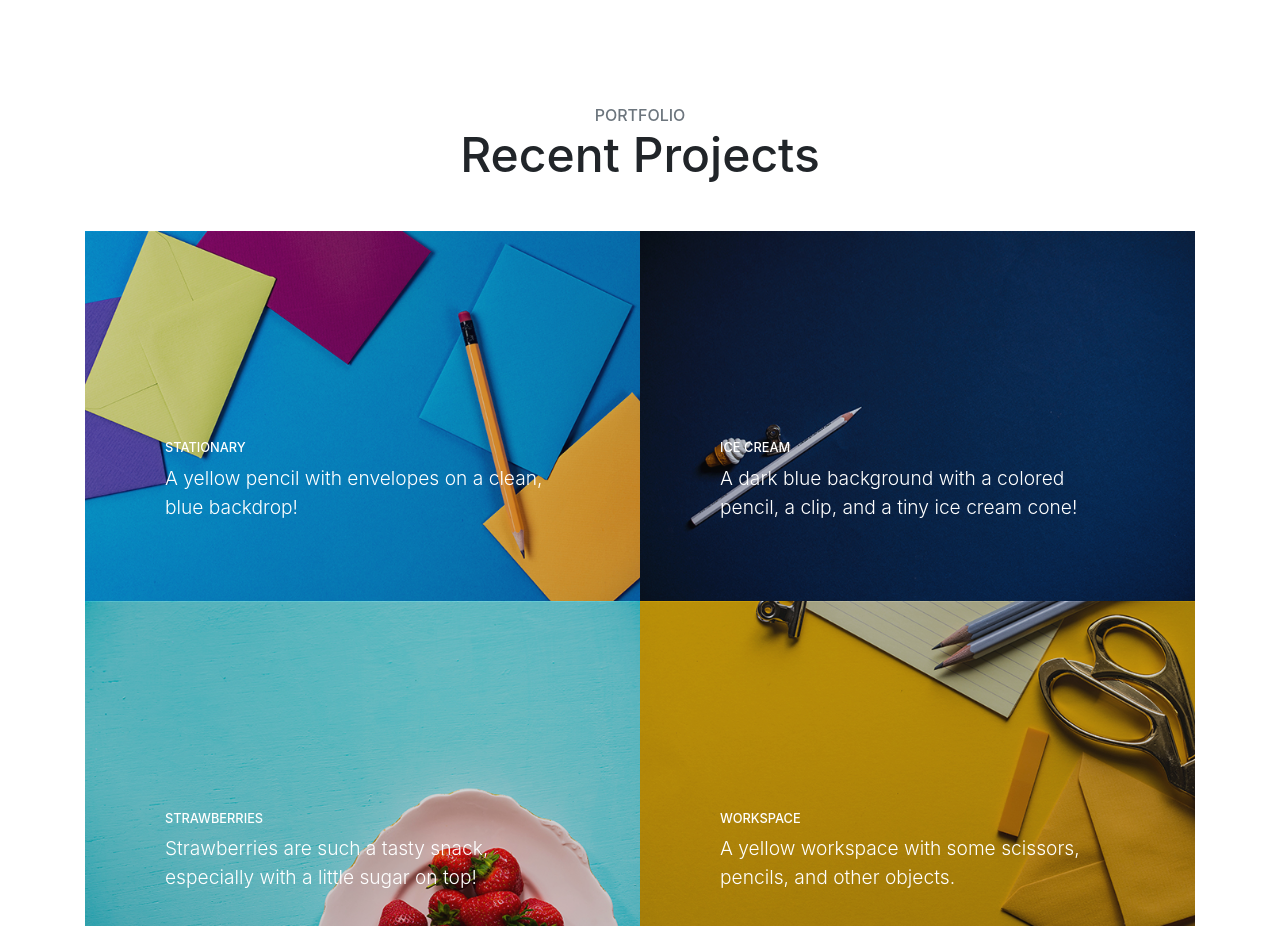
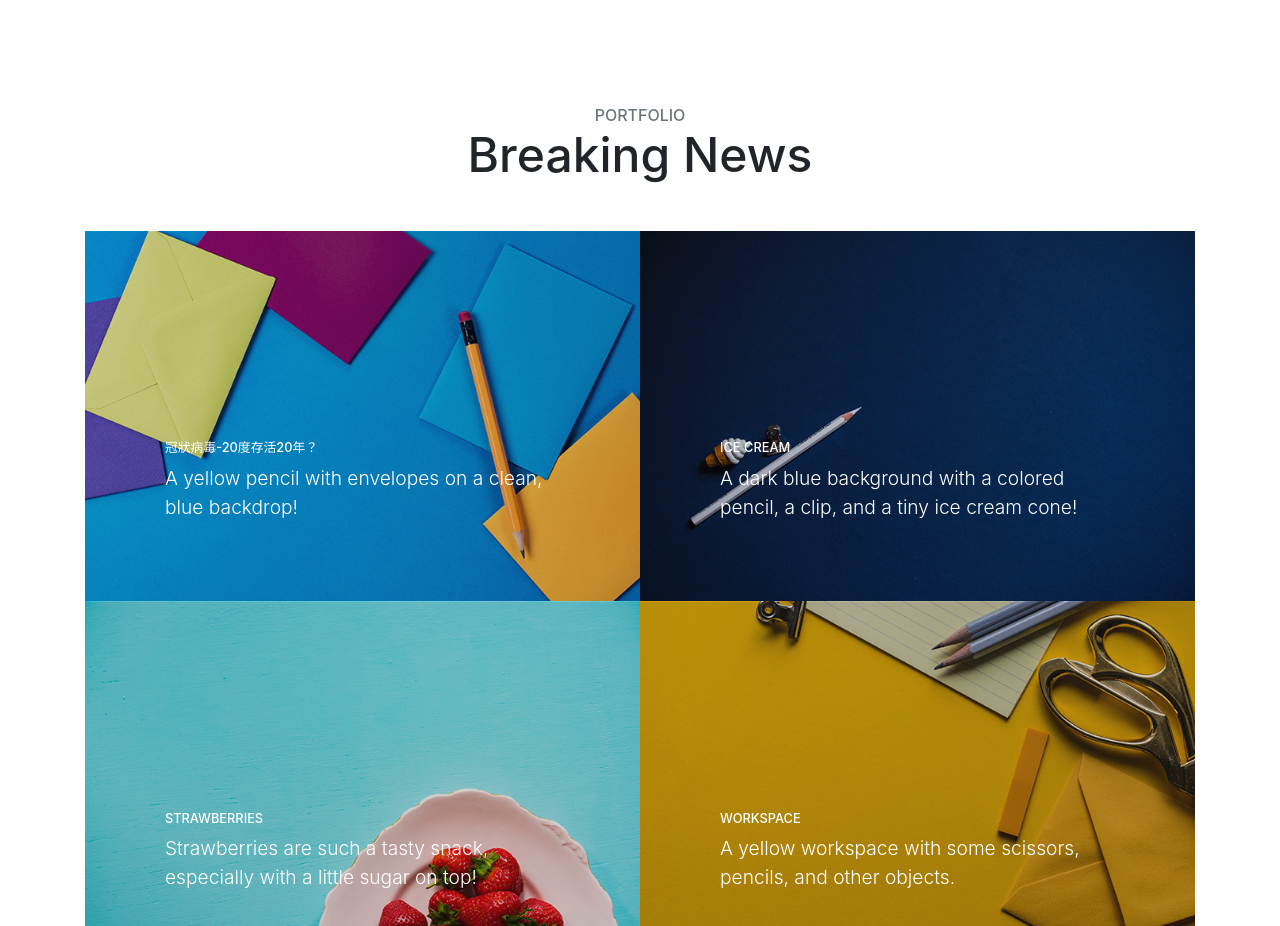
Before and after one commit to hannssu/covid-19, a website with bundled scripts: page index.html in a window 1280 px wide. Shown: the part 2500-3426 px from the top of the page. Built offline with nearby package versions, Linux system fonts and the light colour scheme; files whose address does not match are found by name.

Commit message:
Update index.html

```diff
--- a/index.html
+++ b/index.html
@@ -141,18 +141,18 @@
     <div class="container">
       <div class="content-section-heading text-center">
         <h3 class="text-secondary mb-0">Portfolio</h3>
-        <h2 class="mb-5">Recent Projects</h2>
+        <h2 class="mb-5">Breaking News</h2>
       </div>
       <div class="row no-gutters">
         <div class="col-lg-6">
           <a class="portfolio-item" href="#">
             <span class="caption">
               <span class="caption-content">
-                <h2>Stationary</h2>
+                <h2>冠狀病毒-20度存活20年？</h2>
                 <p class="mb-0">A yellow pencil with envelopes on a clean, blue backdrop!</p>
               </span>
             </span>
-            <img class="img-fluid" src="img/portfolio-1.jpg" alt="">
+            <img class="img-fluid" src="img/portfolio-1.jpg" alt="https://news.tvbs.com.tw/world/1342300">
           </a>
         </div>
         <div class="col-lg-6">
```
